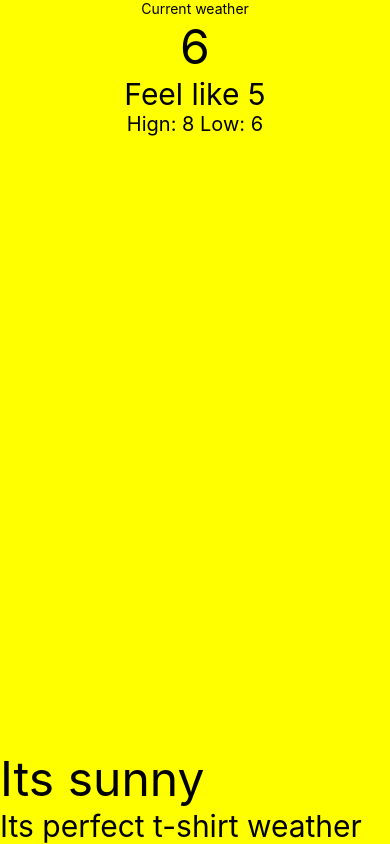
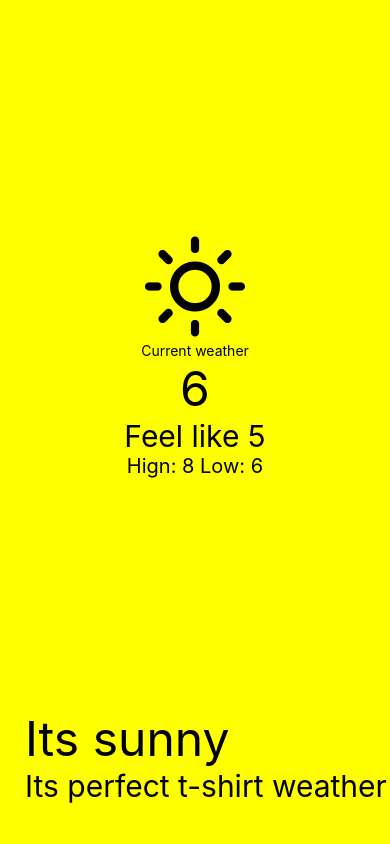
Before and after one commit to phucdo2601/LearnFunReactNative, a React Native app in the folder LearnFunReactNaB01/: screen / in a window 390 px wide. Built offline with nearby package versions, Linux system fonts and the light colour scheme.

Commit message:
[listFunProb01] 05. First learn basic @expo/vector-icons in react native b01

```diff
--- a/LearnFunReactNaB01/App.jsx
+++ b/LearnFunReactNaB01/App.jsx
@@ -1,11 +1,13 @@
 import React from 'react'
 import { Text, View, SafeAreaView, StyleSheet } from 'react-native'
+import { Feather } from '@expo/vector-icons'
 
 const App = () => {
   return (
     <>
       <SafeAreaView style={styles.wrapper}>
         <View style={styles.container}>
+          <Feather name="sun" color={`black`} size={100} />
           <Text>Current weather</Text>
           <Text style={styles.temp}>6</Text>
           <Text style={styles.feels}>Feel like 5</Text>
@@ -31,7 +33,8 @@ const styles = StyleSheet.create({
   },
   container: {
     flex: 1,
-    alignItems: 'center'
+    alignItems: 'center',
+    justifyContent: 'center'
   },
   temp: {
     color: 'black',
@@ -50,7 +53,9 @@ const styles = StyleSheet.create({
   },
   bodyWrapper: {
     justifyContent: 'flex-end',
-    alignItems: 'flex-start'
+    alignItems: 'flex-start',
+    paddingLeft: 25,
+    marginBottom: 40
   },
   description: {
     fontSize: 48
--- a/LearnFunReactNaB01/package.json
+++ b/LearnFunReactNaB01/package.json
@@ -10,6 +10,7 @@
     "lint": "eslint ."
   },
   "dependencies": {
+    "@expo/vector-icons": "^13.0.0",
     "@react-native-community/eslint-config": "^3.2.0",
     "expo": "~49.0.15",
     "expo-status-bar": "~1.6.0",
```
